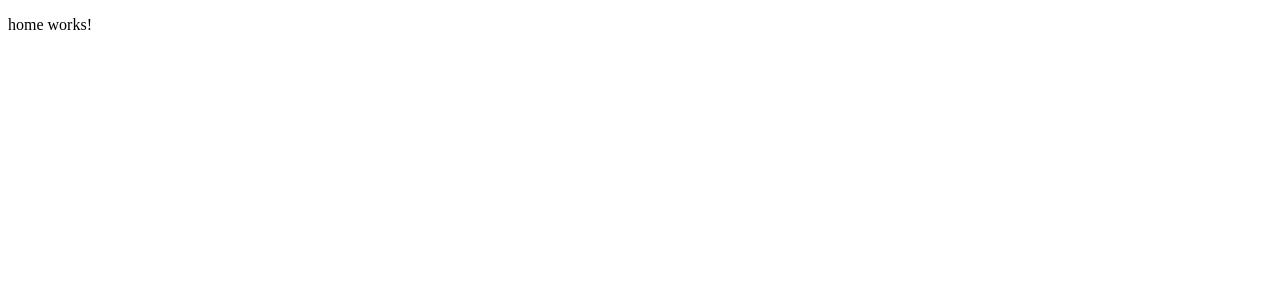
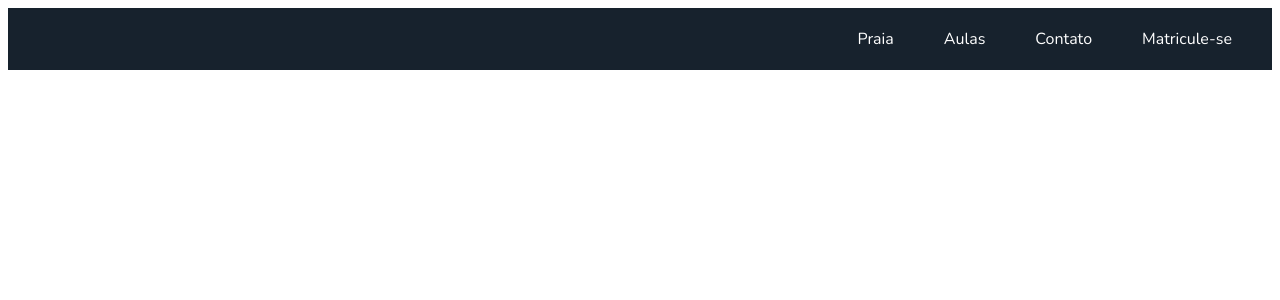
Before and after one commit to hiago-agostinho/mare-alta-surf, an Angular app: page / in a window 1280 px wide. Shown: the top 300 px of the page. Built offline with nearby package versions, Linux system fonts and the light colour scheme.

Commit message:
Adicionando nav

```diff
--- a/src/app/home/home.component.html
+++ b/src/app/home/home.component.html
@@ -1 +1,18 @@
-<p>home works!</p>
+<!DOCTYPE html>
+<html lang="pt-br">
+    <head>
+        <meta charset="UTF-8">
+        <meta name="viewport" content="width=device-width, initial-scale=1.0">
+        <title>Maré Alta</title>
+    </head>
+    <body>
+        <nav class="menu-topo">
+            <ul>
+                <li><a routerLink="/">Praia</a></li>
+                <li><a routerLink="/">Aulas</a></li>
+                <li><a routerLink="/">Contato</a></li>
+                <li><a routerLink="/">Matricule-se</a></li>
+            </ul>
+        </nav>
+    </body>
+</html>
--- a/src/app/home/home.component.scss
+++ b/src/app/home/home.component.scss
@@ -0,0 +1,29 @@
+body {
+    padding-top: 0;
+    margin: 0;
+
+    .menu-topo {
+        padding: 20px;
+        display: flex;
+        justify-content: flex-end;
+
+        background-color: #17222D;
+
+        ul {
+            list-style-type: none;
+            margin: 0;
+            padding: 0;
+
+            li {
+                display: inline;
+                padding-left: 30px;
+                margin-right: 20px;
+                color: #ffff;
+
+                &:first-child {
+                    margin-left: 0;
+                }
+            }
+        }
+    }
+}
--- a/src/styles.scss
+++ b/src/styles.scss
@@ -1 +1,5 @@
-/* You can add global styles to this file, and also import other style files */
+@import url('https://fonts.googleapis.com/css2?family=Nunito:ital,wght@0,200..1000;1,200..1000&display=swap');
+
+body {
+    font-family: "Nunito", sans-serif;
+}
```
Also changed, not shown: src/assets/img/logo.png (added).
